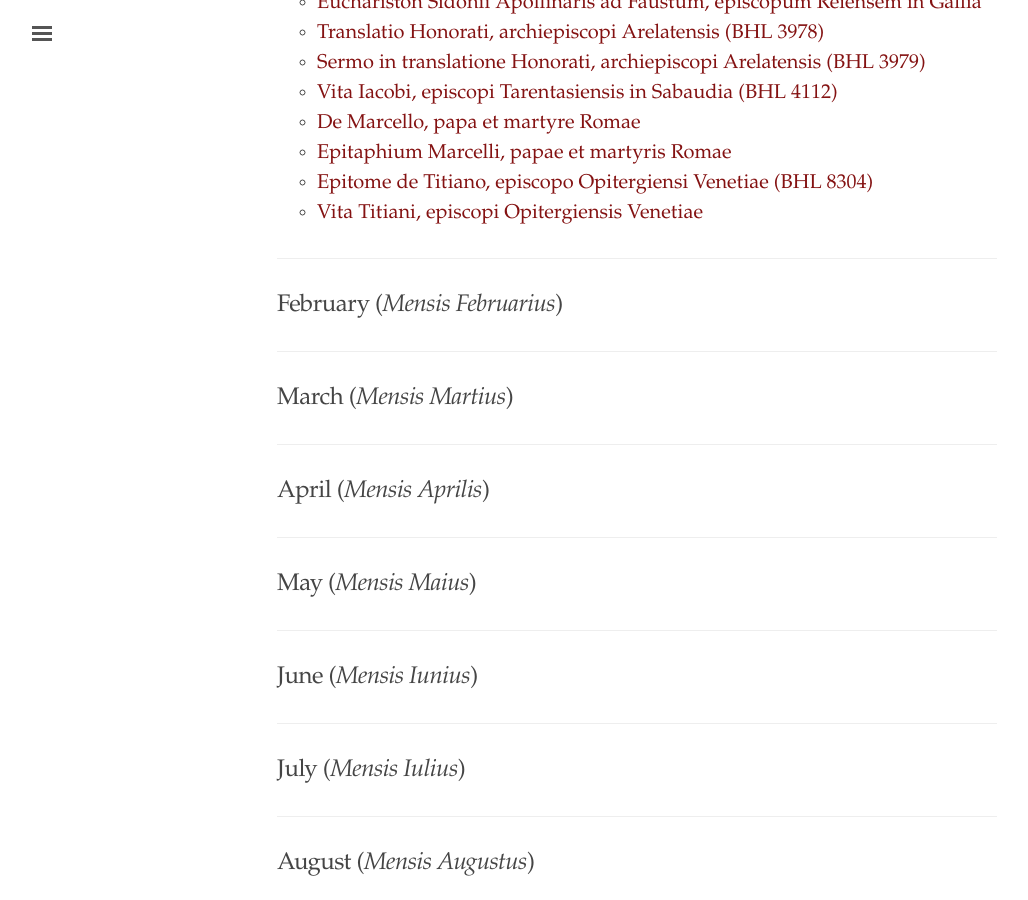
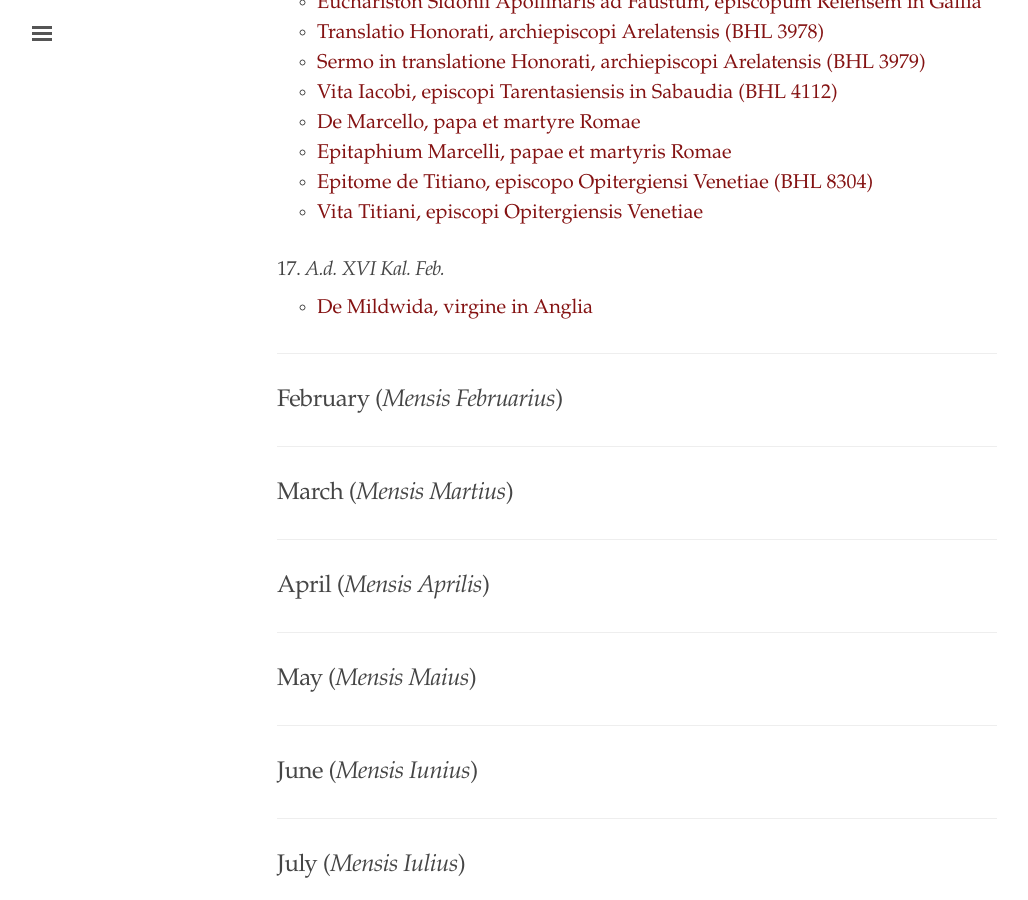
Before and after one commit to cjkoepke1/latin-hagiography, a Jekyll site: the page built from index.md, in a window 1280 px wide and 900 px high, scrolled down 5282 px. Shown: the whole window, without its empty margins (3-1031 px from the left). Built offline with Jekyll 4.4.1, drawn with Linux system fonts in a browser that asks for light colours.

Commit message:
Added De Mildwida

```diff
--- a/index.md
+++ b/index.md
@@ -187,6 +187,10 @@ title: "Latin Hagiography"
 - [Epitome de Titiano, episcopo Opitergiensi Venetiae (BHL 8304)](https://cjkoepke1.github.io/latin-hagiography/texts/epitome-de-titiano-opitergiensi/)
 - [Vita Titiani, episcopi Opitergiensis Venetiae](https://cjkoepke1.github.io/latin-hagiography/texts/vita-titiani-opitergiensis/)
 
+### 17. *A.d. XVI Kal. Feb.*
+
+- [De Mildwida, virgine in Anglia](https://cjkoepke1.github.io/latin-hagiography/texts/de-mildwida/)
+
 ---
 
 ## February (*Mensis Februarius*)
```
